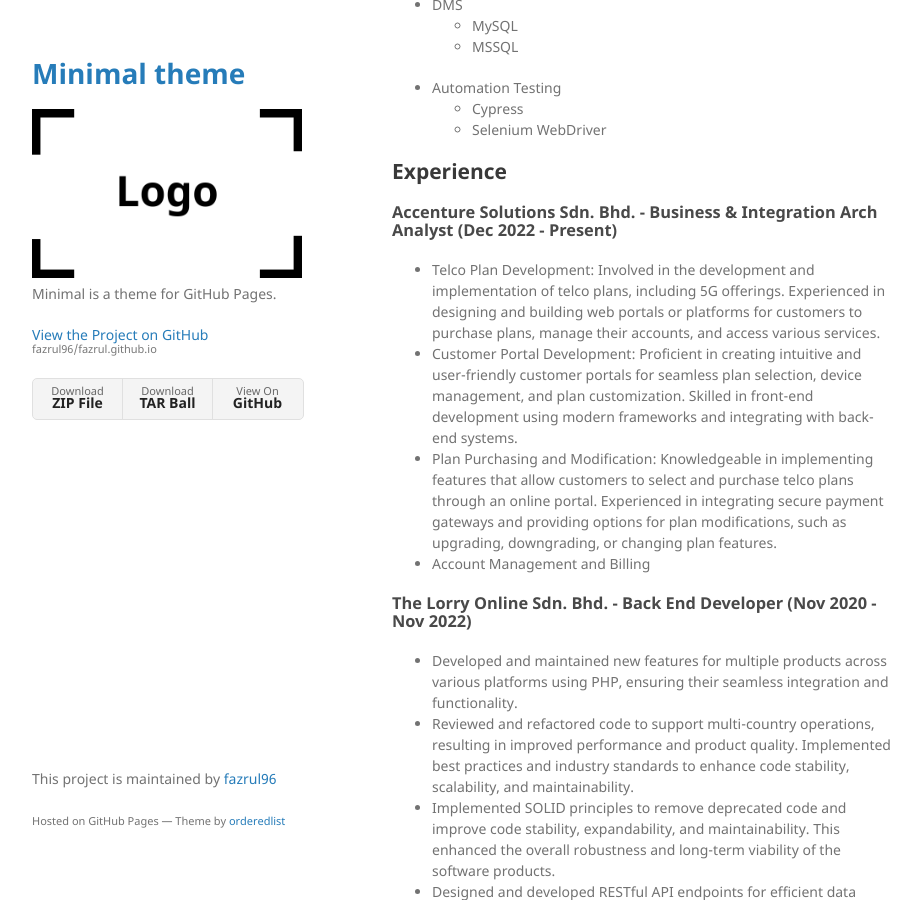
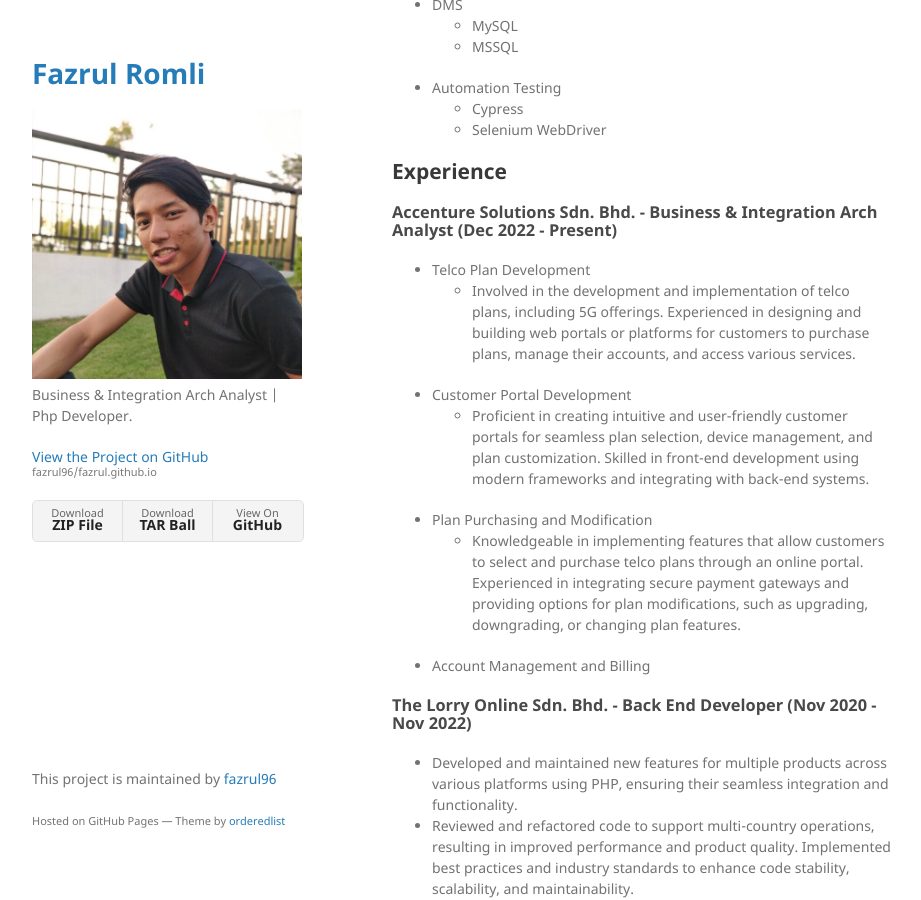
Before and after one commit to fazrul96/fazrul.github.io, a Jekyll site: the page built from Minimal Theme/index.md, in a window 1280 px wide and 900 px high, scrolled down 679 px. Shown: the whole window, without its empty margins (178-1099 px from the left). Built offline with Jekyll 4.4.1, drawn with Linux system fonts in a browser that asks for light colours.

Commit message:
restructure

```diff
--- a/Minimal Theme/index.md
+++ b/Minimal Theme/index.md
@@ -50,9 +50,12 @@ Describe your project briefly and highlight its key features or technologies use
 
 ### Accenture Solutions Sdn. Bhd. - Business & Integration Arch Analyst (Dec 2022 - Present)
 
-- Telco Plan Development: Involved in the development and implementation of telco plans, including 5G offerings. Experienced in designing and building web portals or platforms for customers to purchase plans, manage their accounts, and access various services.
-- Customer Portal Development: Proficient in creating intuitive and user-friendly customer portals for seamless plan selection, device management, and plan customization. Skilled in front-end development using modern frameworks and integrating with back-end systems.
-- Plan Purchasing and Modification: Knowledgeable in implementing features that allow customers to select and purchase telco plans through an online portal. Experienced in integrating secure payment gateways and providing options for plan modifications, such as upgrading, downgrading, or changing plan features.
+- Telco Plan Development
+  - Involved in the development and implementation of telco plans, including 5G offerings. Experienced in designing and building web portals or platforms for customers to purchase plans, manage their accounts, and access various services.
+- Customer Portal Development
+  - Proficient in creating intuitive and user-friendly customer portals for seamless plan selection, device management, and plan customization. Skilled in front-end development using modern frameworks and integrating with back-end systems.
+- Plan Purchasing and Modification
+  - Knowledgeable in implementing features that allow customers to select and purchase telco plans through an online portal. Experienced in integrating secure payment gateways and providing options for plan modifications, such as upgrading, downgrading, or changing plan features.
 - Account Management and Billing
 
 ### The Lorry Online Sdn. Bhd. - Back End Developer (Nov 2020 - Nov 2022)
--- a/_config.yml
+++ b/_config.yml
@@ -1,6 +1,6 @@
-title: Minimal theme
-logo: /assets/img/logo.png
-description: Minimal is a theme for GitHub Pages.
+title: Fazrul Romli
+logo: /assets/img/avatar.jpg
+description: Business & Integration Arch Analyst | Php Developer.
 show_downloads: true
 google_analytics:
 theme: jekyll-theme-minimal
```
Also changed, not shown: assets/img/avatar.jpg (added).
